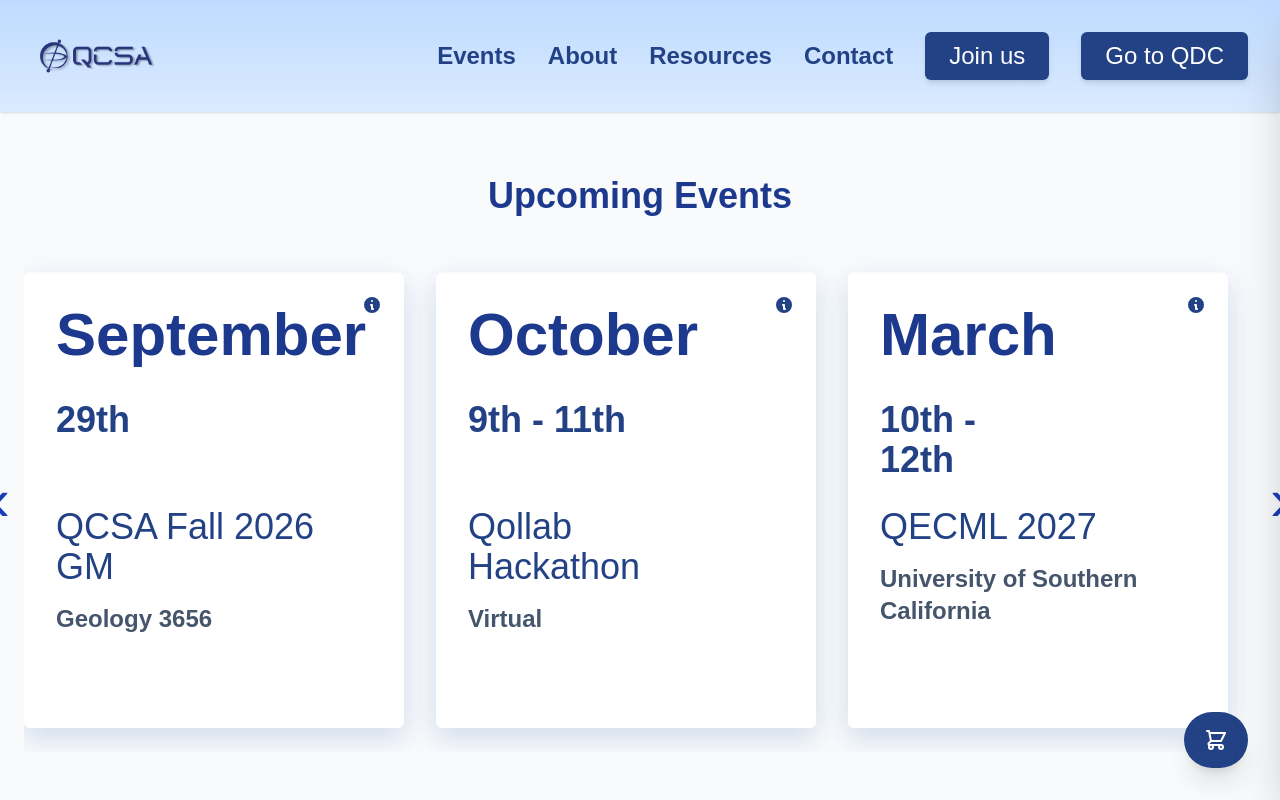
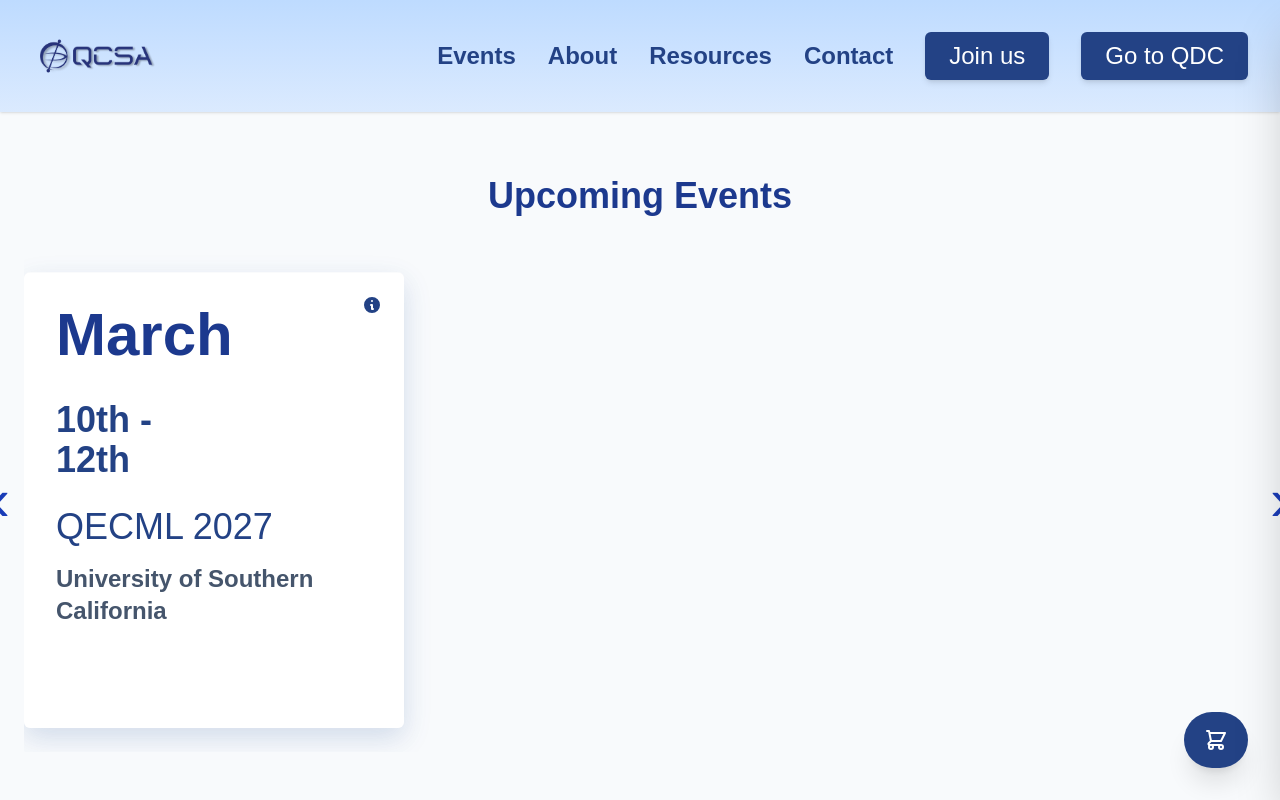
Before and after one commit to qcsa-at-ucla/qcsa, a Next.js app: page /events in a window 1280 px wide. Shown: the top 800 px of the page. Built offline with nearby package versions, Linux system fonts and the light colour scheme; a web font is replaced by a local one.

Commit message:
move events to past events

```diff
--- a/src/app/events/page.tsx
+++ b/src/app/events/page.tsx
@@ -11,26 +11,6 @@ type UpcomingEvent = { datePrimary: string; dateSecondary: string; title: string
 
 const eventsData: UpcomingEvent[] = [
 
-
-	{
-		datePrimary: 'September',
-		dateSecondary: '29th',
-		title: 'QCSA Fall 2026 GM',
-		location: 'Geology 3656',
-		time: '6-8PM',
-		description: `The QCSA Fall GM 2026 is the annual general meeting for the Quantum Computing Student Association at UCLA. Members will gather to discuss the past year's achievements, upcoming events, and organizational matters.\n\nVisit the official site for the full agenda, speaker list, and registration details.`,
-		link: 'https://qcsa-ucla.org',
-	},
-
-	{
-		datePrimary: 'October',
-		dateSecondary: '9th - 11th',
-		title: 'Qollab Hackathon',
-		location: 'Virtual',
-		time: 'TBA',
-		description: `Full details for the Qollab Hackathon will be announced soon. Stay tuned for updates on registration, schedule, and challenges.`,
-		link: 'https://qollab.xyz/programs/hackathon/register',
-	},
 
 		{
     datePrimary: 'March',
@@ -57,6 +37,20 @@ export default function EventsPage() {
 	const [selectedPast, setSelectedPast] = useState<PastEvent | null>(null);
 
 	const pastEvents: PastEvent[] = [
+		{
+			title: 'QCSA Fall 2026 GM',
+			date: '09/29/2026',
+			excerpt: 'QCSA members gathered for the annual general meeting to discuss the past year’s achievements, upcoming events, and organizational matters.',
+			href: 'https://qcsa-ucla.org',
+			content: `The QCSA Fall GM 2026 was the annual general meeting for the Quantum Computing Student Association at UCLA. Members gathered to discuss the past year's achievements, upcoming events, and organizational matters.`,
+		},
+		{
+			title: 'Qollab Hackathon',
+			date: '10/09/2026 - 10/11/2026',
+			excerpt: 'A virtual hackathon hosted by Qollab. Visit the event page for available information.',
+			href: 'https://qollab.xyz/programs/hackathon/register',
+			content: `The Qollab Hackathon was scheduled to take place virtually from October 9-11, 2026. Visit the event page for available information.`,
+		},
 		{
 			title: 'Entangle Talks - Dr. Kai-Chi Chang',
 			date: '04/30/2026',
```
